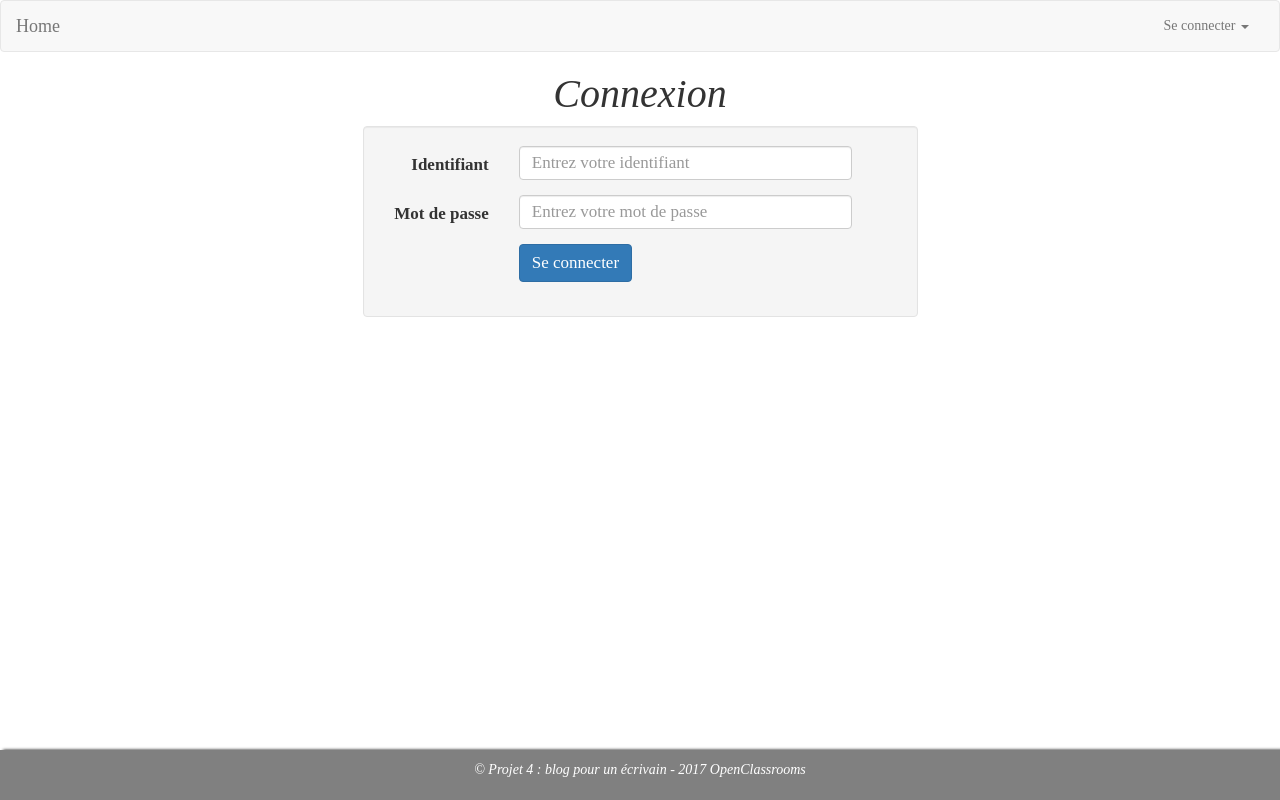
After one commit to ClaireSer/projet4-blog-pour-ecrivain, a PHP site: template views/login.html.twig in a window 1280 px wide. The commit adds this page. Run offline with PHP 8.4, Linux system fonts and the light colour scheme; the template is opened without the code that fills it, so the values that code supplies are empty; some libraries are stand-ins or nearby versions.

Commit message:
affichage formulaire de connexion

```diff
--- a/app/routes.php
+++ b/app/routes.php
@@ -5,3 +5,6 @@ $app->get('/', "writerblog\Controller\HomeController::indexAction")
 
 $app->get('/billet/{id}', "writerblog\Controller\HomeController::billetAction")
 ->bind('billet');
+
+$app->get('/login', "writerblog\Controller\HomeController::loginAction")
+->bind('login');
--- a/views/index.html.twig
+++ b/views/index.html.twig
@@ -3,6 +3,7 @@
 {% block title %}Home{% endblock %}
 
 {% block content %}
+<h1>Le blog d'un écrivain</h1>
 {% for billet in billets %}
     <div class="container">
         <div class="row">
--- a/views/layout.html.twig
+++ b/views/layout.html.twig
@@ -12,19 +12,23 @@
     <body>
         <nav class="navbar navbar-default">
         <div class="container-fluid">
-            <!-- Brand and toggle get grouped for better mobile display -->
             <div class="navbar-header">
-                <a class="navbar-brand" href="/">Home</a>
+                <a class="navbar-brand" role="button" href="/">Home</a>
             </div>
 
-            <!-- Collect the nav links, forms, and other content for toggling -->
             <div class="collapse navbar-collapse" id="bs-example-navbar-collapse-1">
                 <ul class="nav navbar-nav navbar-right">
-                    <li><a href="#">Link</a></li>
+                    {% if app.user and is_granted('ROLE_ADMIN') %}
+                    <li><a href="#">Administration</a></li>
+                    {% endif %}
                     <li class="dropdown">
-                        <a href="#" class="dropdown-toggle" data-toggle="dropdown" role="button" aria-haspopup="true" aria-expanded="false">Dropdown <span class="caret"></span></a>
+                        <a href="#" class="dropdown-toggle" data-toggle="dropdown" role="button" aria-haspopup="true" aria-expanded="false"> Se connecter <span class="caret"></span></a>
                         <ul class="dropdown-menu">
-                            <li><a href="#">Log in</a></li>
+                            {% if is_granted('IS_AUTHENTICATED_FULLY') %}
+                            <li><a href="/">Déconnexion</a></li>
+                            {% else %}
+                            <li><a href="{{ path('login') }}">Connexion</a></li>
+                            {% endif %}
                         </ul>
                     </li>
                 </ul>
@@ -33,20 +37,18 @@
         </nav>
 
         <section>
-            <h1>Le blog d'un écrivain</h1>
             <div>{% block content %}{% endblock %}</div>
         </section>
 
         <footer>
-            <p>&copy; Projet 4 : blog pour un écrivain - 2017 OpenClassrooms</p>
+            <p>{{'&copy;'}} Projet 4 : blog pour un écrivain - 2017 OpenClassrooms</p>
         </footer>
 
         <!-- jQuery -->
         <script src="https://code.jquery.com/jquery-3.1.1.min.js" integrity="sha256-hVVnYaiADRTO2PzUGmuLJr8BLUSjGIZsDYGmIJLv2b8=" crossorigin="anonymous"></script>
         <script src="{{ asset('/lib/jquery/jquery.min.js') }}"></script>
 
-        <!-- JavaScript Boostrap plugin -->
+        <!-- JavaScript Boostrap -->
         <script src="https://maxcdn.bootstrapcdn.com/bootstrap/3.3.7/js/bootstrap.min.js" integrity="sha384-Tc5IQib027qvyjSMfHjOMaLkfuWVxZxUPnCJA7l2mCWNIpG9mGCD8wGNIcPD7Txa" crossorigin="anonymous"></script>
-        <script src="{{ asset('/lib/bootstrap/js/bootstrap.min.js') }}"></script>
     </body>
 </html>
--- /dev/null
+++ b/views/login.html.twig
@@ -0,0 +1,32 @@
+{% extends "layout.html.twig" %}
+
+{% block title %}Connexion{% endblock %}
+
+{% block content %}
+    <h1> {{ block('title')}} </h1>
+    <div class="container loginForm">
+        <div class="row">
+            <div class="col-sm-offset-3 col-sm-6">
+                <form class="form-horizontal well">
+                    <div class="form-group">
+                        <label for="identifiant" class="control-label col-xs-3">Identifiant</label>
+                        <div class="col-xs-8">
+                            <input type="text" class="form-control" id="identifiant" placeholder="Entrez votre identifiant">
+                        </div>
+                    </div>
+                    <div class="form-group">
+                        <label for="password" class="control-label col-xs-3">Mot de passe</label>
+                        <div class="col-xs-8">
+                            <input type="password" class="form-control" id="password" placeholder="Entrez votre mot de passe">
+                        </div>
+                    </div>
+                    <div class="form-group">
+                        <div class="col-xs-offset-3 col-xs-6">
+                            <button type="submit" class="btn btn-primary">Se connecter</button>
+                        </div>
+                    </div>
+                </form>
+            </div>
+        </div>
+    </div>
+{% endblock %}
--- a/web/css/writerblog.css
+++ b/web/css/writerblog.css
@@ -37,3 +37,6 @@ h2 a:hover {
     text-align: justify;
     font-size: 18px;
 }
+.loginForm * {
+    font-size: 17px;
+}
```
Also changed, not shown: app/app.php (+23 -0 lines), src/Controller/HomeController.php (+8 -0 lines), src/DAO/UserDAO.php (+39 -1 lines), views/billet.html.twig (+15 -0 lines), 1 other file.
